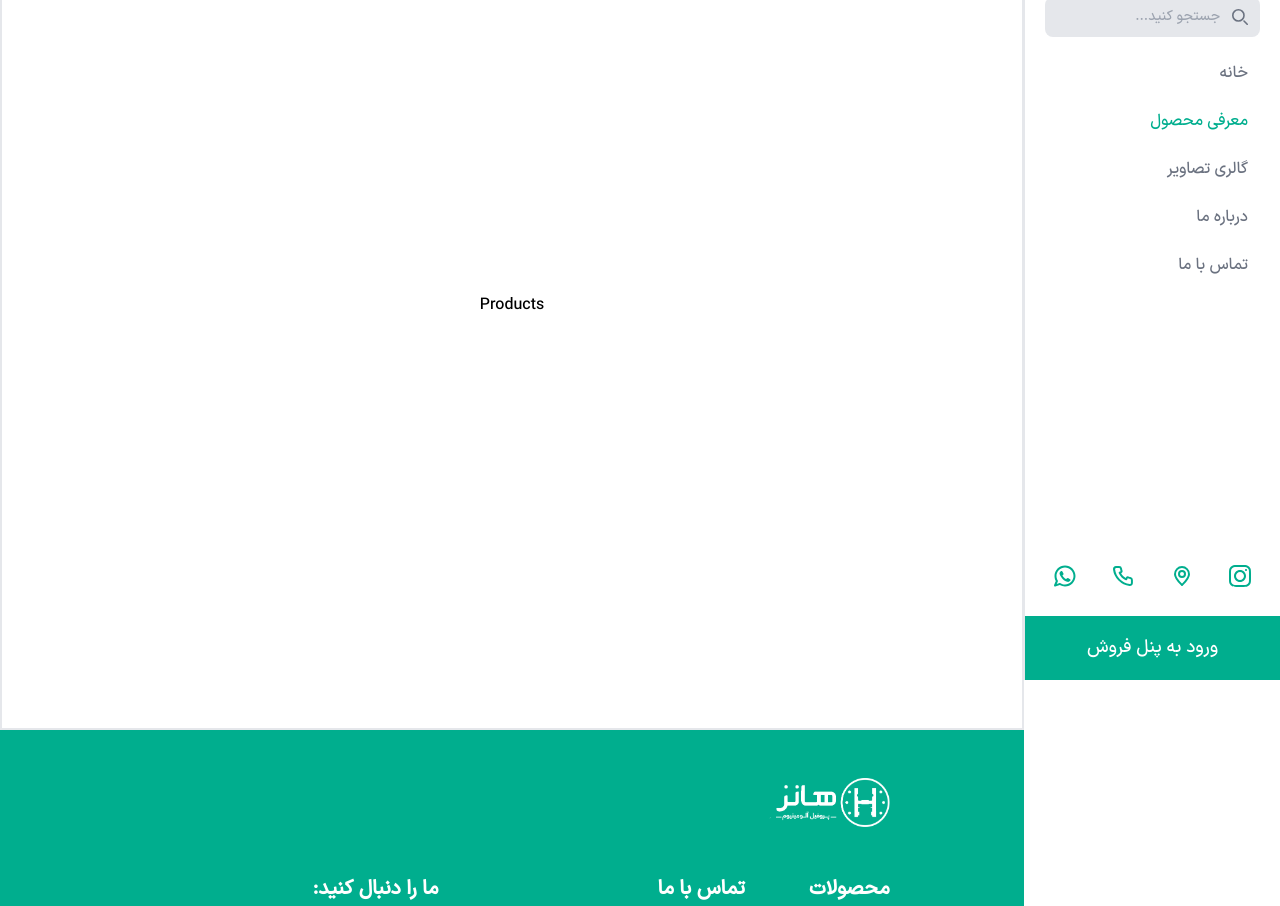
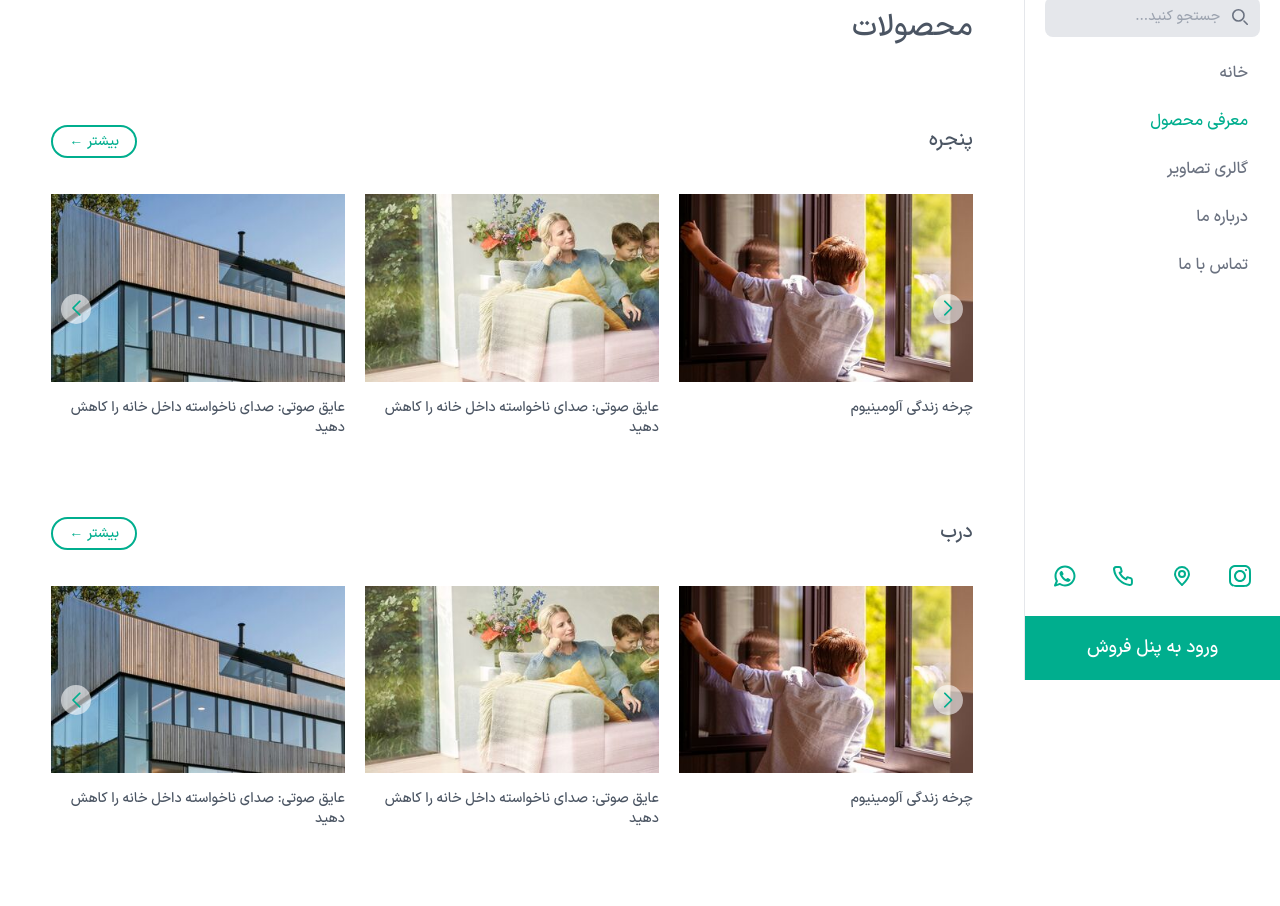
Before and after one commit to zahra-hsb/hanz-, a Next.js app: page /products in a window 1280 px wide. Shown: the part 120-1026 px from the top of the page. Built offline with nearby package versions, Linux system fonts and the light colour scheme.

Commit message:
edit product page

```diff
--- a/src/pages/products/index.js
+++ b/src/pages/products/index.js
@@ -1,10 +1,66 @@
+import Slider from "@/components/globalComponents/Slider";
 import styles from "./products.module.css";
+import image1 from '../../../public/image/Aluminium-Safety-children-1.jpg'
+import image2 from '../../../public/image/Aluminium-acoustic-insulation-2.jpg'
+import image3 from '../../../public/image/Aluminium-life-cycle-3.jpg'
+import image4 from '../../../public/image/Aluminium-recyclability-4.jpg'
+import Button from "@/components/globalComponents/Main/button";
+
 export default function Products() {
   return (
-    <main className="flex justify-center items-center border-2 mt-[50px] pb-[50px] h-[100vh]">
-      <h2>Products</h2>
-      {/* <div className={styles.a}></div>
-      <div className={styles.b}></div> */}
+    <main className="flex flex-col justify-center items-center mt-[50px] pb-[50px]">
+      <div className=" w-[90%] m-auto">
+        <div className="my-20 text-3xl text-gray-600">
+          <h2>محصولات</h2>
+        </div>
+
+        <div className="w-full">
+          <div className="mt-20 mb-10 flex justify-between items-center text-xl text-gray-600">
+            <div>
+              <h2>پنجره</h2>
+            </div>
+
+            <div>
+              <Button title={'بیشتر'} url={'/about'} border={'border-2 border-green'} hover={'hover:bg-green hover:text-white'} />
+            </div>
+          </div>
+          <div id="home-carousel" className="w-full">
+            <Slider slidesPerView={3} image1={image1} image2={image2} image3={image3} image4={image4} textSlider={true} textSlider1={'چرخه زندگی آلومینیوم'} textSlider2={'عایق صوتی: صدای ناخواسته داخل خانه را کاهش دهید'} textSlider3={'عایق صوتی: صدای ناخواسته داخل خانه را کاهش دهید'} textSlider4={'نحوه بستن حلقه بازیافت آلومینیوم'} sliderCount={''} />
+          </div>
+        </div>
+
+        <div className="w-full">
+          <div className="mt-20 mb-10 flex justify-between items-center text-xl text-gray-600">
+            <div>
+              <h2>درب</h2>
+            </div>
+
+            <div>
+              <Button title={'بیشتر'} url={'/about'} border={'border-2 border-green'} hover={'hover:bg-green hover:text-white'} />
+            </div>
+          </div>
+          <div id="home-carousel" className="w-full">
+            <Slider slidesPerView={3} image1={image1} image2={image2} image3={image3} image4={image4} textSlider={true} textSlider1={'چرخه زندگی آلومینیوم'} textSlider2={'عایق صوتی: صدای ناخواسته داخل خانه را کاهش دهید'} textSlider3={'عایق صوتی: صدای ناخواسته داخل خانه را کاهش دهید'} textSlider4={'نحوه بستن حلقه بازیافت آلومینیوم'} sliderCount={''} />
+          </div>
+        </div>
+
+        <div className="w-full">
+          <div className="mt-20 mb-10 flex justify-between items-center text-xl text-gray-600">
+            <div>
+              <h2>کراتین وال</h2>
+            </div>
+
+            <div>
+              <Button title={'بیشتر'} url={'/about'} border={'border-2 border-green'} hover={'hover:bg-green hover:text-white'} />
+            </div>
+          </div>
+          <div id="home-carousel" className="w-full">
+            <Slider slidesPerView={3} image1={image1} image2={image2} image3={image3} image4={image4} textSlider={true} textSlider1={'چرخه زندگی آلومینیوم'} textSlider2={'عایق صوتی: صدای ناخواسته داخل خانه را کاهش دهید'} textSlider3={'عایق صوتی: صدای ناخواسته داخل خانه را کاهش دهید'} textSlider4={'نحوه بستن حلقه بازیافت آلومینیوم'} sliderCount={''} />
+          </div>
+        </div>
+
+
+      </div>
     </main>
   );
 }
```
